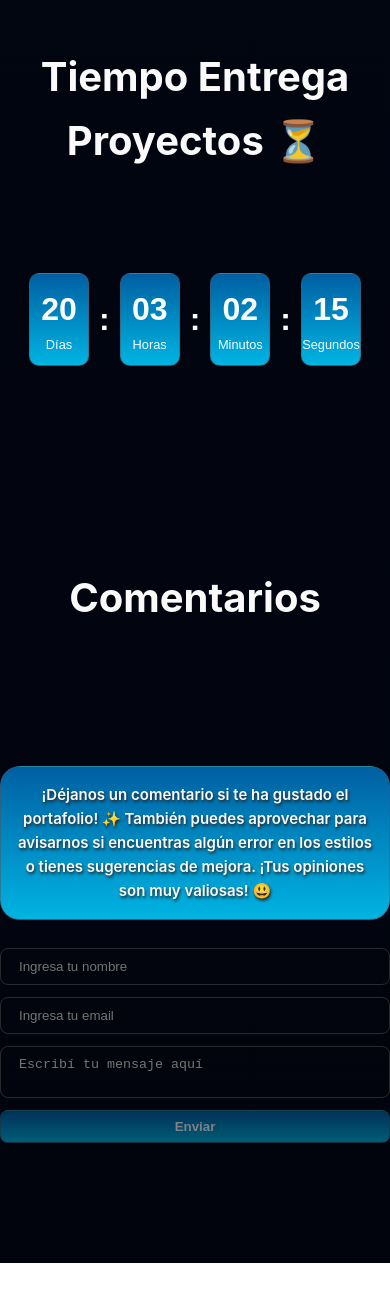
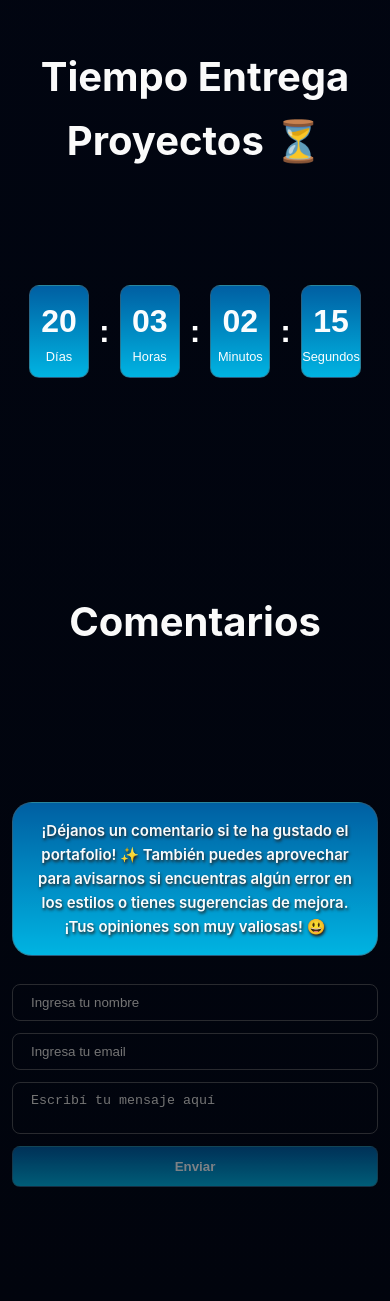
Before and after one commit to solidsnk86/double-commit, a Vue app: page / in a window 390 px wide. Shown: the part 3242-4543 px from the top of the page. Before the commit the page ends 4505 px from the top, so only its background shows below. Built offline with nearby package versions, Linux system fonts and the light colour scheme; no server answers; the database is empty.

Commit message:
fix: responsive padding containers

```diff
--- a/src/components/CommentsForm.vue
+++ b/src/components/CommentsForm.vue
@@ -147,6 +147,7 @@ form {
   justify-content: center;
   margin: 120px auto;
   gap: 12px;
+  padding: 12px;
 }
 
 input,
@@ -171,7 +172,7 @@ textarea:focus {
 
 form button {
   border: none;
-  padding: 8px 12px;
+  padding: 12px;
   border-radius: 8px;
   border: 1px solid var(--color-border);
   background: linear-gradient(to bottom, #0099ff9d, #00ccffe1);
@@ -206,7 +207,6 @@ dialog {
 }
 
 dialog button {
-  padding: 8px 12px;
   display: flex;
   justify-content: center;
   margin: 16px auto 0;
@@ -238,6 +238,7 @@ dialog[open] {
   color: tomato;
   font-size: 11px;
   margin-top: 4px;
+  margin-left: 8px;
 }
 
 form > div {
--- a/src/components/RemainTime.vue
+++ b/src/components/RemainTime.vue
@@ -71,6 +71,7 @@ const intervalo = setInterval(actualizarContador, 1000)
   align-items: center;
   font-family: 'Arial', sans-serif;
   gap: 10px;
+  padding: 12px;
 }
 
 .bloque {
```
